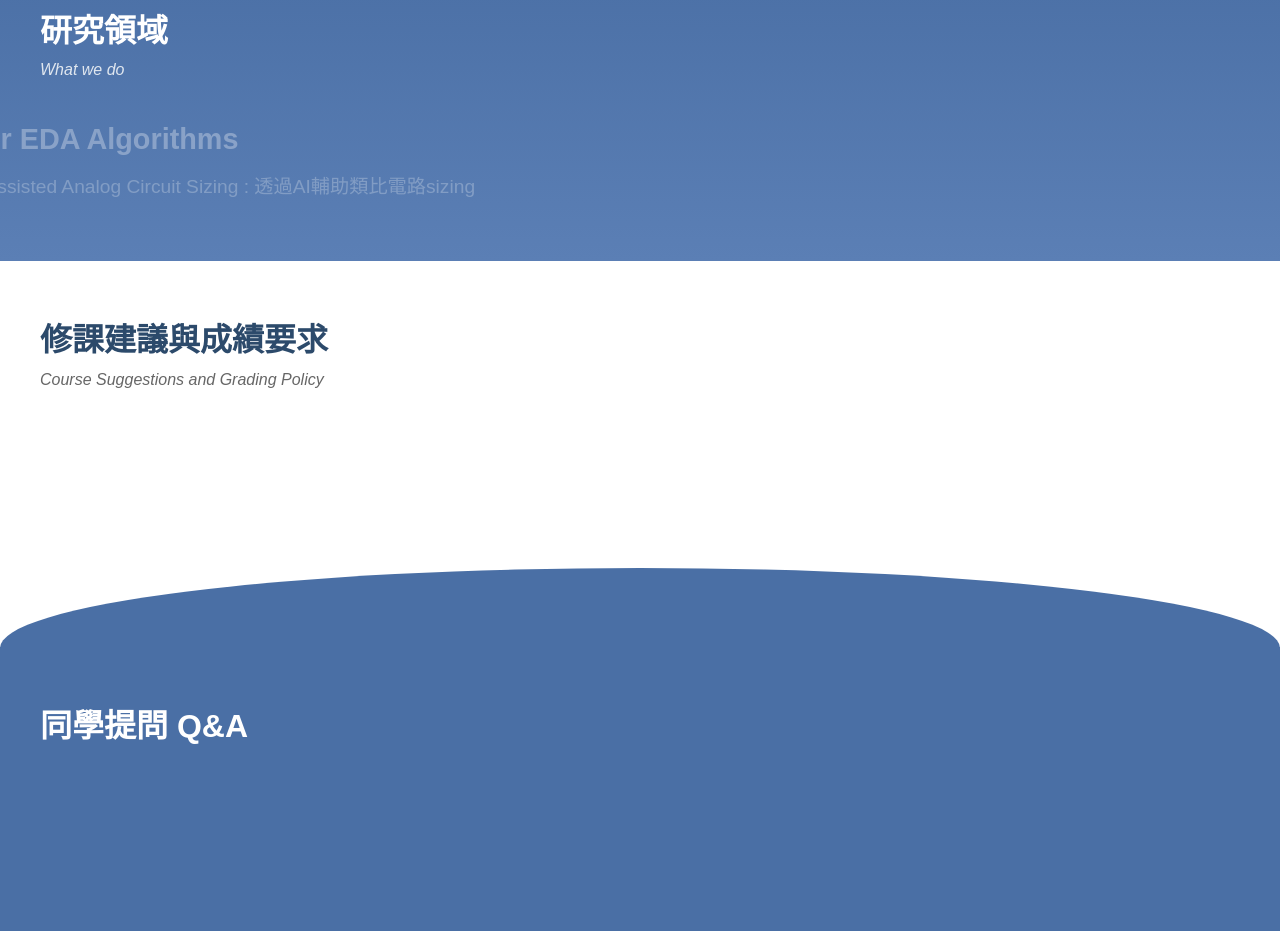
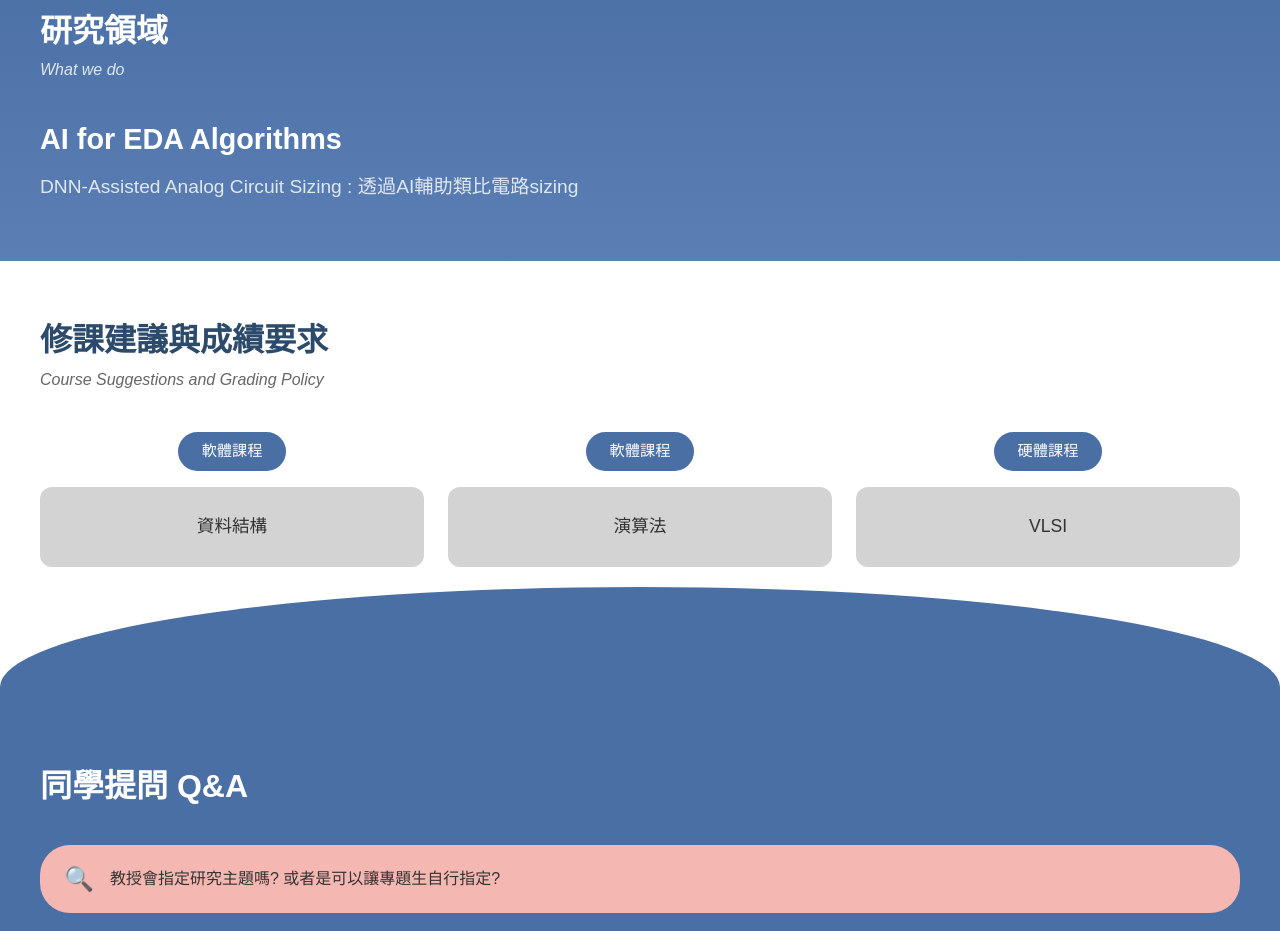
Before and after one commit to nycueesa/nycueelab, a React (Vite) app in the folder frontend/: page /nycueelab/professor in a window 1280 px wide. Shown: the part 660-1591 px from the top of the page. Built offline with nearby package versions, Linux system fonts and the light colour scheme.

Commit message:
[refractor]: use react to finish animation

```diff
--- a/frontend/src/page/Professor/Professor.jsx
+++ b/frontend/src/page/Professor/Professor.jsx
@@ -1,15 +1,28 @@
-import { useEffect } from "react";
-import { animate, onScroll } from 'animejs';
+import { useEffect, useState, useRef } from "react";
 import styles from "./Professor.module.css";
 
 function Professor() {
-  // This would typically come from props or API
+  // Animation state for each section
+  const [heroVisible, setHeroVisible] = useState(false);
+  const [researchVisible, setResearchVisible] = useState(false);
+  const [courseCardsVisible, setCourseCardsVisible] = useState([]);
+  const [qaItemsVisible, setQaItemsVisible] = useState([]);
+  const [mediaVisible, setMediaVisible] = useState(false);
+
+  // Refs to track elements
+  const researchRef = useRef(null);
+  const courseRef = useRef(null);
+  const qaRef = useRef(null);
+  const mediaRef = useRef(null);
+  const courseCardRefs = useRef([]);
+  const qaItemRefs = useRef([]);
+
   const professorData = {
     name: "Prof. 劉建男",
     labName: "Mixed-Signal Electronic Design Automation Lab",
     department: "EDA 電子所乙B組",
     email: "jimmyliu@nycu.edu.tw",
-    photo: "/placeholder-professor.jpg", // Replace with actual image path
+    photo: "/placeholder-professor.jpg",
     research: {
       mainTopic: "AI for EDA Algorithms",
       subTopic: "DNN-Assisted Analog Circuit Sizing : 透過AI輔助類比電路sizing"
@@ -26,160 +39,162 @@ function Professor() {
     ]
   };
 
+  // Trigger hero animation on mount
   useEffect(() => {
-    // ============================================
-    // GLOBAL ANIMATION CONFIGURATION
-    // ============================================
-    const ANIMATION_CONFIG = {
-      // Scroll-synced animation positions
-      // Values represent where the TARGET ELEMENT is relative to viewport:
-      // Values > 1.0 = element is below viewport (not yet visible)
-      // 1.0 = element's TOP edge is at viewport BOTTOM (just entering screen)
-      // 0.5 = element at middle of viewport
-      // 0.0 = element's TOP edge is at viewport TOP
-      scroll: {
-        enterStart: 1.15,    // When element TOP is at 115% (below screen), START animation (0%)
-        enterEnd: 1.0,       // When element TOP reaches viewport BOTTOM (entering screen), FINISH animation (100%)
-        debug: false         // Set to true to see animation zones
-      },
+    // Small delay to ensure DOM is ready
+    const timer = setTimeout(() => {
+      setHeroVisible(true);
+    }, 50);
+    return () => clearTimeout(timer);
+  }, []);
 
-      // Animation durations (in milliseconds)
-      duration: {
-        hero: 1500,           // Hero section initial animations
-        research: 600,        // Research section
-        courseTimeline: 800,  // Course cards total timeline
-        courseCard: 350,      // Individual course card
-        qaItem: 600,          // Individual Q&A item
-        media: 600            // Media section
-      },
+  // Intersection Observer for detecting when elements enter/exit viewport
+  useEffect(() => {
+    const observerOptions = {
+      root: null, // viewport
+      rootMargin: '0px 0px -100px 0px', // Trigger 100px before element enters viewport
+      threshold: 0.1 // Trigger when 10% of element is visible
+    };
 
-      // Animation delays and offsets
-      timing: {
-        heroPhotoDelay: 200,  // Delay for hero photo after text
-        courseStagger: 150,   // Time between course card animations
-        qaStagger: 20         // Offset between Q&A items
-      },
+    const observerCallback = (entries) => {
+      entries.forEach((entry) => {
+        // Research section
+        if (entry.target === researchRef.current) {
+          setResearchVisible(entry.isIntersecting);
+        }
+        // Media section
+        else if (entry.target === mediaRef.current) {
+          setMediaVisible(entry.isIntersecting);
+        }
+      });
+    };
 
-      // Movement distances
-      movement: {
-        translateY: 80,       // Vertical slide distance
-        translateX: 150,      // Horizontal slide distance
-        scaleFrom: 0.9,       // Starting scale
-        scaleTo: 1,           // Ending scale
-        heroScaleFrom: 0.7,   // Hero photo starting scale
-        heroRotate: -5        // Hero photo rotation degrees
-      },
+    const observer = new IntersectionObserver(observerCallback, observerOptions);
 
-      // Easing functions
-      easing: {
-        standard: 'outQuad',              // Standard easing
-        hero: 'outQuint',                 // Hero text easing
-        heroPhoto: 'outElastic(1, 0.8)'   // Hero photo easing (bouncy)
-      }
+    // Observe sections
+    if (researchRef.current) observer.observe(researchRef.current);
+    if (mediaRef.current) observer.observe(mediaRef.current);
+
+    return () => {
+      observer.disconnect();
     };
-    // ============================================
+  }, []);
 
-    // Hero section - animate immediately on load (no scroll trigger)
-    animate(`.${styles.heroLeft}`, {
-      opacity: [0, 1],
-      translateY: [ANIMATION_CONFIG.movement.translateY, 0],
-      duration: ANIMATION_CONFIG.duration.hero,
-      easing: ANIMATION_CONFIG.easing.hero
+  // Separate observer for course cards with stagger
+  useEffect(() => {
+    const observerOptions = {
+      root: null,
+      rootMargin: '0px 0px -50px 0px',
+      threshold: 0.1
+    };
+
+    const timeouts = {};
+
+    const observerCallback = (entries) => {
+      entries.forEach((entry) => {
+        const index = courseCardRefs.current.indexOf(entry.target);
+        if (index !== -1) {
+          if (entry.isIntersecting) {
+            // Clear any existing timeout for this card
+            if (timeouts[index]) {
+              clearTimeout(timeouts[index]);
+            }
+            // Stagger the animation by index when entering
+            timeouts[index] = setTimeout(() => {
+              setCourseCardsVisible(prev => {
+                if (!prev.includes(index)) {
+                  return [...prev, index];
+                }
+                return prev;
+              });
+            }, index * 150); // 150ms delay between each card
+          } else {
+            // Remove immediately when leaving viewport
+            if (timeouts[index]) {
+              clearTimeout(timeouts[index]);
+            }
+            setCourseCardsVisible(prev => prev.filter(i => i !== index));
+          }
+        }
+      });
+    };
+
+    const observer = new IntersectionObserver(observerCallback, observerOptions);
+
+    // Observe each course card
+    courseCardRefs.current.forEach(card => {
+      if (card) observer.observe(card);
     });
 
-    animate(`.${styles.professorPhotoContainer}`, {
-      opacity: [0, 1],
-      scale: [ANIMATION_CONFIG.movement.heroScaleFrom, ANIMATION_CONFIG.movement.scaleTo],
-      rotate: [ANIMATION_CONFIG.movement.heroRotate, 0],
-      duration: ANIMATION_CONFIG.duration.hero,
-      delay: ANIMATION_CONFIG.timing.heroPhotoDelay,
-      easing: ANIMATION_CONFIG.easing.heroPhoto
+    return () => {
+      // Clear all timeouts on cleanup
+      Object.values(timeouts).forEach(timeout => clearTimeout(timeout));
+      observer.disconnect();
+    };
+  }, [professorData.courses.length]);
+
+  // Separate observer for Q&A items with stagger
+  useEffect(() => {
+    const observerOptions = {
+      root: null,
+      rootMargin: '0px 0px -50px 0px',
+      threshold: 0.1
+    };
+
+    const timeouts = {};
+
+    const observerCallback = (entries) => {
+      entries.forEach((entry) => {
+        const index = qaItemRefs.current.indexOf(entry.target);
+        if (index !== -1) {
+          if (entry.isIntersecting) {
+            // Clear any existing timeout for this item
+            if (timeouts[index]) {
+              clearTimeout(timeouts[index]);
+            }
+            // Stagger the animation by index when entering
+            timeouts[index] = setTimeout(() => {
+              setQaItemsVisible(prev => {
+                if (!prev.includes(index)) {
+                  return [...prev, index];
+                }
+                return prev;
+              });
+            }, index * 100); // 100ms delay between each item
+          } else {
+            // Remove immediately when leaving viewport
+            if (timeouts[index]) {
+              clearTimeout(timeouts[index]);
+            }
+            setQaItemsVisible(prev => prev.filter(i => i !== index));
+          }
+        }
+      });
+    };
+
+    const observer = new IntersectionObserver(observerCallback, observerOptions);
+
+    // Observe each Q&A item
+    qaItemRefs.current.forEach(item => {
+      if (item) observer.observe(item);
     });
 
-    // Research section - scroll-synced animation
-    // Note: When sync:true, animation speed is controlled by scroll distance (enterStart to enterEnd)
-    // Duration parameter is ignored in sync mode
-    animate(`.${styles.researchContent}`, {
-      opacity: [0, 1],
-      translateX: [-ANIMATION_CONFIG.movement.translateX, 0],
-      easing: 'linear',  // Linear easing for smooth scroll-sync
-      autoplay: onScroll({
-        target: `.${styles.researchSection}`,
-        debug: ANIMATION_CONFIG.scroll.debug,
-        sync: true,
-        axis: 'y',
-        enter: [ANIMATION_CONFIG.scroll.enterStart, ANIMATION_CONFIG.scroll.enterEnd]
-      })
-    });
+    return () => {
+      // Clear all timeouts on cleanup
+      Object.values(timeouts).forEach(timeout => clearTimeout(timeout));
+      observer.disconnect();
+    };
+  }, [professorData.faqs.length]);
 
-    // Course cards - scroll-synced staggered timeline
-    const courseCards = Array.from(document.querySelectorAll(`.${styles.courseCard}`));
-
-    if (courseCards.length > 0) {
-      courseCards.forEach((card, index) => {
-        animate(card, {
-          opacity: [0, 1],
-          translateY: [ANIMATION_CONFIG.movement.translateY, 0],
-          scale: [ANIMATION_CONFIG.movement.scaleFrom, ANIMATION_CONFIG.movement.scaleTo],
-          easing: 'linear',
-          autoplay: onScroll({
-            target: `.${styles.courseSection}`,
-            debug: ANIMATION_CONFIG.scroll.debug,
-            sync: true,
-            axis: 'y',
-            enter: [
-              ANIMATION_CONFIG.scroll.enterStart + (index * 0.05),  // Stagger start
-              ANIMATION_CONFIG.scroll.enterEnd + (index * 0.05)      // Stagger end
-            ]
-          })
-        });
-      });
-    }
-
-    // Q&A items - scroll-synced individual animations
-    const qaItems = Array.from(document.querySelectorAll(`.${styles.qaItem}`));
-
-    qaItems.forEach((item, index) => {
-      animate(item, {
-        opacity: [0, 1],
-        translateX: [-ANIMATION_CONFIG.movement.translateY, 0],
-        easing: 'linear',
-        autoplay: onScroll({
-          target: `.${styles.qaSection}`,
-          debug: ANIMATION_CONFIG.scroll.debug,
-          sync: true,
-          axis: 'y',
-          enter: [
-            ANIMATION_CONFIG.scroll.enterStart + (index * 0.03),  // Stagger start
-            ANIMATION_CONFIG.scroll.enterEnd + (index * 0.03)      // Stagger end
-          ]
-        })
-      });
-    });
-
-    // Media section - scroll-synced animation
-    animate(`.${styles.mediaPlaceholder}`, {
-      opacity: [0, 1],
-      scale: [ANIMATION_CONFIG.movement.scaleFrom, ANIMATION_CONFIG.movement.scaleTo],
-      rotate: [-2, 0],
-      easing: 'linear',
-      autoplay: onScroll({
-        target: `.${styles.mediaSection}`,
-        debug: ANIMATION_CONFIG.scroll.debug,
-        sync: true,
-        axis: 'y',
-        enter: [ANIMATION_CONFIG.scroll.enterStart, ANIMATION_CONFIG.scroll.enterEnd]
-      })
-    });
-
-  }, []);
 
   return (
     <div className={styles.professorPage}>
       {/* Hero Section */}
       <section className={styles.heroSection}>
         <div className={styles.heroContent}>
-          <div className={styles.heroLeft}>
+          <div
+            className={`${styles.heroLeft} ${heroVisible ? styles.heroLeftVisible : ''}`}
+          >
             <h1 className={styles.labName}>{professorData.labName}</h1>
             <p className={styles.department}>{professorData.department}</p>
             <button className={styles.moreButton}>more about</button>
@@ -188,7 +203,9 @@ function Professor() {
             </p>
           </div>
           <div className={styles.heroRight}>
-            <div className={styles.professorPhotoContainer}>
+            <div
+              className={`${styles.professorPhotoContainer} ${heroVisible ? styles.professorPhotoVisible : ''}`}
+            >
               <img
                 src={professorData.photo}
                 alt={professorData.name}
@@ -201,26 +218,32 @@ function Professor() {
       </section>
 
       {/* Research Section */}
-      <section className={styles.researchSection}>
+      <section className={styles.researchSection} ref={researchRef}>
         <div className={styles.sectionHeader}>
           <h2 className={styles.sectionTitle}>研究領域</h2>
           <p className={styles.sectionSubtitle}>What we do</p>
         </div>
-        <div className={styles.researchContent}>
+        <div
+          className={`${styles.researchContent} ${researchVisible ? styles.researchContentVisible : ''}`}
+        >
           <h3 className={styles.researchMainTopic}>{professorData.research.mainTopic}</h3>
           <p className={styles.researchSubTopic}>{professorData.research.subTopic}</p>
         </div>
       </section>
 
       {/* Course Requirements Section */}
-      <section className={styles.courseSection}>
+      <section className={styles.courseSection} ref={courseRef}>
         <div className={styles.sectionHeader}>
           <h2 className={styles.sectionTitle}>修課建議與成績要求</h2>
           <p className={styles.sectionSubtitle}>Course Suggestions and Grading Policy</p>
         </div>
         <div className={styles.courseCards}>
           {professorData.courses.map((course, index) => (
-            <div key={index} className={styles.courseCard}>
+            <div
+              key={index}
+              ref={el => courseCardRefs.current[index] = el}
+              className={`${styles.courseCard} ${courseCardsVisible.includes(index) ? styles.courseCardVisible : ''}`}
+            >
               <div className={styles.courseCategory}>{course.category}</div>
               <div className={styles.courseName}>{course.name}</div>
             </div>
@@ -230,13 +253,17 @@ function Professor() {
       </section>
 
       {/* Q&A Section */}
-      <section className={styles.qaSection}>
+      <section className={styles.qaSection} ref={qaRef}>
         <div className={styles.sectionHeader}>
           <h2 className={styles.sectionTitle}>同學提問 Q&A</h2>
         </div>
         <div className={styles.qaContent}>
           {professorData.faqs.map((faq, index) => (
-            <div key={index} className={styles.qaItem}>
+            <div
+              key={index}
+              ref={el => qaItemRefs.current[index] = el}
+              className={`${styles.qaItem} ${qaItemsVisible.includes(index) ? styles.qaItemVisible : ''}`}
+            >
               <span className={styles.searchIcon}>🔍</span>
               <span className={styles.qaText}>{faq}</span>
             </div>
@@ -245,14 +272,16 @@ function Professor() {
       </section>
 
       {/* Media Section */}
-      <section className={styles.mediaSection}>
+      <section className={styles.mediaSection} ref={mediaRef}>
         <div className={styles.curveTop}></div>
         <div className={styles.sectionHeader}>
           <h2 className={styles.sectionTitle}>投影片與影片</h2>
           <p className={styles.sectionSubtitle}>ppt and video</p>
         </div>
         <div className={styles.mediaContent}>
-          <div className={styles.mediaPlaceholder}>
+          <div
+            className={`${styles.mediaPlaceholder} ${mediaVisible ? styles.mediaPlaceholderVisible : ''}`}
+          >
             {/* Media content will go here */}
           </div>
         </div>
--- a/frontend/src/page/Professor/Professor.module.css
+++ b/frontend/src/page/Professor/Professor.module.css
@@ -23,6 +23,15 @@
 
 .heroLeft {
   flex: 0 0 60%;
+  opacity: 0;
+  transform: translateY(80px);
+  transition: opacity 1.5s cubic-bezier(0.23, 1, 0.32, 1),
+              transform 1.5s cubic-bezier(0.23, 1, 0.32, 1);
+}
+
+.heroLeftVisible {
+  opacity: 1;
+  transform: translateY(0);
 }
 
 .heroRight {
@@ -71,6 +80,15 @@
 .professorPhotoContainer {
   position: relative;
   text-align: center;
+  opacity: 0;
+  transform: scale(0.7) rotate(-5deg);
+  transition: opacity 1.5s cubic-bezier(0.68, -0.55, 0.265, 1.55) 0.2s,
+              transform 1.5s cubic-bezier(0.68, -0.55, 0.265, 1.55) 0.2s;
+}
+
+.professorPhotoVisible {
+  opacity: 1;
+  transform: scale(1) rotate(0deg);
 }
 
 .professorPhoto {
@@ -117,6 +135,15 @@
 .researchContent {
   max-width: 1200px;
   margin: 0 auto;
+  opacity: 0;
+  transform: translateX(-150px);
+  transition: opacity 0.8s cubic-bezier(0.4, 0, 0.2, 1),
+              transform 0.8s cubic-bezier(0.4, 0, 0.2, 1);
+}
+
+.researchContentVisible {
+  opacity: 1;
+  transform: translateX(0);
 }
 
 .researchMainTopic {
@@ -134,7 +161,7 @@
 /* ===== Course Section ===== */
 .courseSection {
   background: white;
-  padding: 60px 40px 0 40px;
+  padding: 60px 40px 120px 40px;
   position: relative;
   color: #333;
 }
@@ -154,13 +181,22 @@
   gap: 24px;
   justify-content: center;
   flex-wrap: wrap;
-  padding-bottom: 80px;
+  padding-bottom: 0;
 }
 
 .courseCard {
   flex: 0 1 calc(33.333% - 16px);
   min-width: 250px;
   text-align: center;
+  opacity: 0;
+  transform: translateY(80px) scale(0.9);
+  transition: opacity 0.6s cubic-bezier(0.4, 0, 0.2, 1),
+              transform 0.6s cubic-bezier(0.4, 0, 0.2, 1);
+}
+
+.courseCardVisible {
+  opacity: 1;
+  transform: translateY(0) scale(1);
 }
 
 .courseCategory {
@@ -189,10 +225,10 @@
 
 .curveBottom {
   position: absolute;
-  bottom: -1px;
+  bottom: 0;
   left: 0;
   width: 100%;
-  height: 80px;
+  height: 100px;
   background: #4A6FA5;
   border-radius: 50% 50% 0 0 / 100% 100% 0 0;
 }
@@ -200,7 +236,7 @@
 /* ===== Q&A Section ===== */
 .qaSection {
   background: #4A6FA5;
-  padding: 60px 40px;
+  padding: 80px 40px 60px 40px;
   color: white;
 }
 
@@ -220,6 +256,15 @@
   align-items: center;
   gap: 16px;
   color: #333;
+  opacity: 0;
+  transform: translateX(-80px);
+  transition: opacity 0.6s cubic-bezier(0.4, 0, 0.2, 1),
+              transform 0.6s cubic-bezier(0.4, 0, 0.2, 1);
+}
+
+.qaItemVisible {
+  opacity: 1;
+  transform: translateX(0);
 }
 
 .searchIcon {
@@ -242,16 +287,16 @@
 
 .curveTop {
   position: absolute;
-  top: -1px;
+  top: 0;
   left: 0;
   width: 100%;
-  height: 80px;
+  height: 100px;
   background: #4A6FA5;
   border-radius: 0 0 50% 50% / 0 0 100% 100%;
 }
 
 .mediaSection .sectionHeader {
-  padding-top: 100px;
+  padding-top: 120px;
 }
 
 .mediaSection .sectionTitle {
@@ -276,6 +321,15 @@
   justify-content: center;
   color: #666;
   font-size: 1.2rem;
+  opacity: 0;
+  transform: scale(0.9) rotate(-2deg);
+  transition: opacity 0.8s cubic-bezier(0.4, 0, 0.2, 1),
+              transform 0.8s cubic-bezier(0.4, 0, 0.2, 1);
+}
+
+.mediaPlaceholderVisible {
+  opacity: 1;
+  transform: scale(1) rotate(0deg);
 }
 
 /* ===== Responsive Design ===== */
@@ -331,7 +385,7 @@
   }
 
   .courseSection {
-    padding: 40px 20px 0 20px;
+    padding: 40px 20px 100px 20px;
   }
 
   .mediaSection {
```
